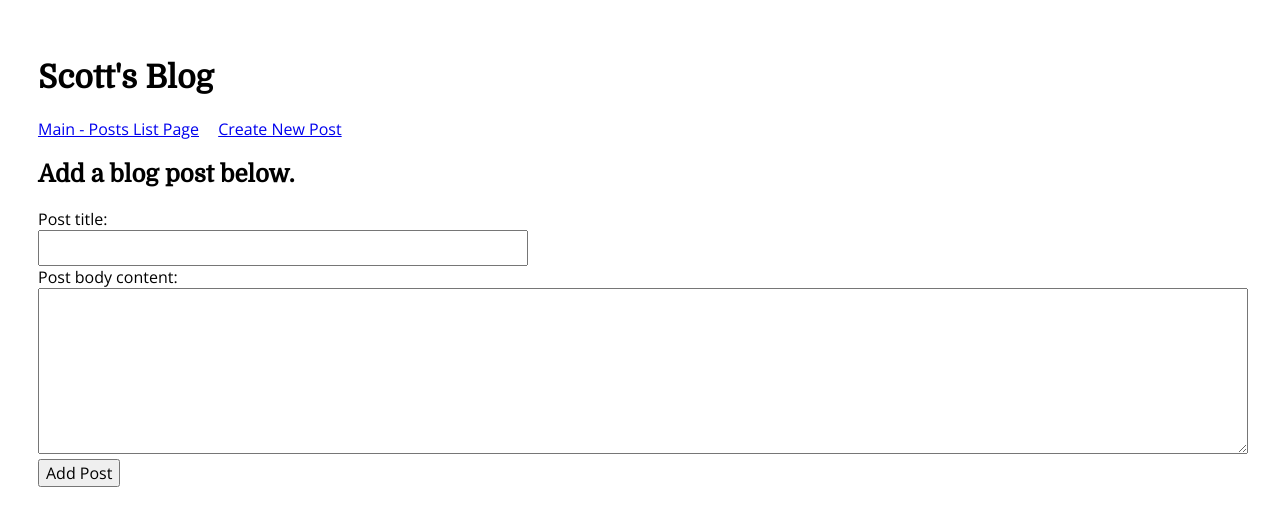
After one commit to spchaplin/blogz, a Flask app: page /newpost in a window 1280 px wide. The commit adds this page. Shown: the top 526 px of the page. Run offline with Flask 2, Linux system fonts and the light colour scheme.

Commit message:
blog entry page separated from blog list page, all working, b/f validation and use cases

```diff
--- a/main.py
+++ b/main.py
@@ -17,9 +17,17 @@ class Blog(db.Model):
         self.post_title = post_title
         self.post_content = post_content
 
-@app.route('/', methods=['POST', 'GET'])
+page_title = "Scott's Blog"
+
+@app.route('/blog')
 def index():
+    #tasks = Task.query.filter_by(completed=False).all()
+    posts = Blog.query.all()
+    #completed_tasks = Task.query.filter_by(completed=True).all()
+    return render_template('posts.html', posts=posts, page_title=page_title)
 
+@app.route('/newpost', methods=['GET', 'POST'])
+def newpost():
     if request.method == 'POST':
         post_title = request.form['post_title']
         post_content = request.form['post_content']
@@ -27,12 +35,8 @@ def index():
         new_post = Blog(post_title, post_content)
         db.session.add(new_post)
         db.session.commit()
-
-    #tasks = Task.query.filter_by(completed=False).all()
-    posts = Blog.query.all()
-    page_title = "Scott's Blog"
-    #completed_tasks = Task.query.filter_by(completed=True).all()
-    return render_template('posts.html', posts=posts, page_title=page_title)
+        return redirect('/blog')
+    return render_template('newpost.html', page_title=page_title)
 
 # @app.route('/delete-task', methods=['POST'])
 # def delete_task():
--- a/templates/base.html
+++ b/templates/base.html
@@ -24,12 +24,16 @@
             width:40%;
             min-width: 250px;
         }
+        .newpost {
+            margin-left: 15px;
+        }
         </style>
     </head>
 <body>
     <h1>{{page_title}}</h1>
+    <a href="/blog">Main - Posts List Page</a>
+    <a href="/newpost" class="newpost">Create New Post</a>
     {% block content %}
     {% endblock %}
-
 </body>
 </html>
--- /dev/null
+++ b/templates/newpost.html
@@ -0,0 +1,17 @@
+{% extends "base.html" %}
+
+{% block content %}
+<form method='post'>
+    <h2>Add a blog post below.</h2>
+    <label>
+        Post title:<br>
+        <input class="post_title" type="text" name='post_title' /><br>
+    </label>
+    <label>
+        Post body content:<br>
+        <textarea name="post_content"></textarea><br>
+    </label>
+    <input type="submit" value='Add Post' />
+</form>
+
+{% endblock %}
```
Also changed, not shown: templates/posts.html (+0 -12 lines), templates/todos.html (deleted, +0 -47 lines).
